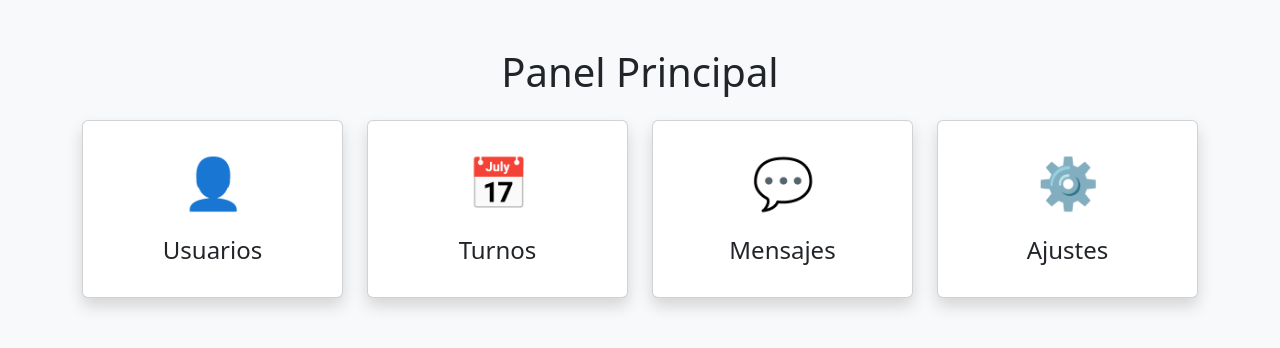
After one commit to David382191/PROJECTO_FINAL_PROTITIPO001, a Flask app: template front-end/templates/home.html in a window 1280 px wide. The commit adds this page. Shown: the top 348 px of the page. Run offline with Flask 3, Linux system fonts and the light colour scheme; the template is opened without the code that fills it, so the values that code supplies are empty.

Commit message:
s
sprint

```diff
--- a/front-end/app.py
+++ b/front-end/app.py
@@ -1,8 +1,15 @@
+## Alfonso Espinoza.
+
+##Aquí primero vamos a traer las librerías que usaremos aquí.
 from flask import Flask, render_template, request, redirect, session
 import mysql.connector
 
+
+# CREAR APP DE FLASK
 app = Flask(__name__)
+#Esta es una contraseña que usaremos más tarde.
 app.secret_key = "clave_super_secreta_123"
+
 
 # Conexión a la BD
 conexion = mysql.connector.connect(
@@ -13,20 +20,30 @@ conexion = mysql.connector.connect(
     database="base_ejemplo_prueba"
 )
 
+
 @app.route("/", methods=["GET", "POST"])
 def login():
     if request.method == "POST":
         usuario = request.form["username"]
         password = request.form["password"]
 
+        #Aquí vamos a necesitar usar consultas SQL, por lo que
+        # necesitamremos abrir un lugar donde ejecutarlas,
+        # eso lo que hace esto de aquí abajo.
         cursor = conexion.cursor(dictionary=True)
+
+        #de esta forma podemos hacer consultas a la base de datos SQL como esta.
+        #Los %s evitan SQL Injection. Mientras que se leeran los valores que enviamos.
         cursor.execute("SELECT * FROM users a WHERE username=%s AND password=%s",
                        (usuario, password))
+
         admin = cursor.fetchone()
 
+        ##Aquí es donde funciona el redirecionamiento.
         if admin:
             session["admin_id"] = admin["id"]
-            return redirect("/panel")
+            ##Si todo está bien, nos enviará a este lugar. Aquí es donde podemos cambiarlo.
+            return redirect("/templates/home")
         else:
             return render_template("login.html", error="Usuario o contraseña incorrectos")
 
--- /dev/null
+++ b/front-end/templates/home.html
@@ -0,0 +1,77 @@
+<!-- Por Alfonso Espinoza -->
+<!DOCTYPE html>
+<html lang="es">
+<head>
+    <meta charset="UTF-8">
+    <title>Home</title>
+
+    <link rel="stylesheet"
+          href="https://cdn.jsdelivr.net/npm/bootstrap@5.3.0/dist/css/bootstrap.min.css">
+
+    <style>
+        .menu-card {
+            transition: transform 0.2s ease;
+            cursor: pointer;
+        }
+        .menu-card:hover {
+            transform: scale(1.05);
+        }
+        .menu-icon {
+            font-size: 50px;
+        }
+    </style>
+</head>
+
+<body class="bg-light">
+
+<div class="container mt-5">
+    <h1 class="text-center mb-4">Panel Principal</h1>
+
+    <div class="row g-4">
+
+        <!-- BOTÓN 1 -->
+        <div class="col-md-6 col-lg-3">
+            <a href="/usuarios" class="text-decoration-none text-dark">
+                <div class="card p-4 text-center shadow menu-card">
+                    <div class="menu-icon">👤</div>
+                    <h4 class="mt-3">Usuarios</h4>
+                </div>
+            </a>
+        </div>
+
+        <!-- BOTÓN 2 -->
+        <div class="col-md-6 col-lg-3">
+            <a href="/turnos" class="text-decoration-none text-dark">
+                <div class="card p-4 text-center shadow menu-card">
+                    <div class="menu-icon">📅</div>
+                    <h4 class="mt-3">Turnos</h4>
+                </div>
+            </a>
+        </div>
+
+        <!-- BOTÓN 3 -->
+        <div class="col-md-6 col-lg-3">
+            <a href="/mensajes" class="text-decoration-none text-dark">
+                <div class="card p-4 text-center shadow menu-card">
+                    <div class="menu-icon">💬</div>
+                    <h4 class="mt-3">Mensajes</h4>
+                </div>
+            </a>
+        </div>
+
+        <!-- BOTÓN 4 -->
+        <div class="col-md-6 col-lg-3">
+            <a href="/ajustes" class="text-decoration-none text-dark">
+                <div class="card p-4 text-center shadow menu-card">
+                    <div class="menu-icon">⚙️</div>
+                    <h4 class="mt-3">Ajustes</h4>
+                </div>
+            </a>
+        </div>
+
+    </div>
+</div>
+
+</body>
+</html>
+<!-- Por Alfonso Espinoza -->
--- a/front-end/templates/login.html
+++ b/front-end/templates/login.html
@@ -1,4 +1,5 @@
 <!-- Protitipo 001 -->
+<!-- Por Alfonso Espinoza Chevez -->
 
 <!DOCTYPE html>
 <html lang="es">
--- a/front-end/templates/panel.html
+++ b/front-end/templates/panel.html
@@ -52,6 +52,7 @@
         }
     </style>
 </head>
+
 <body>
 
     <!-- Sidebar -->
```
Also changed, not shown: front-end/controllers/panel_controller.py (added, +10 -0 lines).
